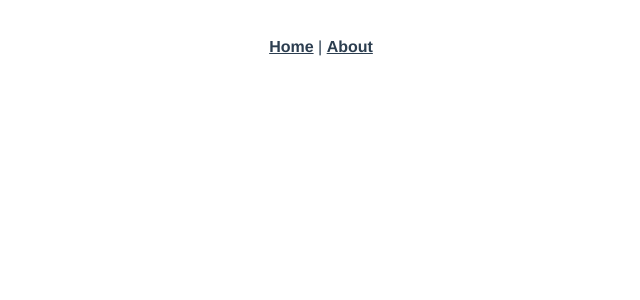
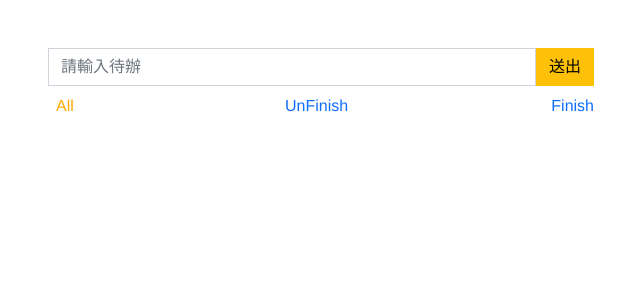
Before and after one commit to ChienYuYu/0917todolist, a Vue app: page /#/todolist in a window 1280 px wide. Before the commit this address had no page. Shown: the top 300 px of the page, without its empty margins (319-959 px from the left). Built offline with nearby package versions, Linux system fonts and the light colour scheme.

Commit message:
20220917

```diff
--- a/package.json
+++ b/package.json
@@ -8,6 +8,7 @@
     "lint": "vue-cli-service lint"
   },
   "dependencies": {
+    "bootstrap": "^5.2.1",
     "core-js": "^3.8.3",
     "vue": "^3.2.13",
     "vue-router": "^4.0.3"
--- a/src/App.vue
+++ b/src/App.vue
@@ -1,8 +1,4 @@
 <template>
-  <nav>
-    <router-link to="/">Home</router-link> |
-    <router-link to="/about">About</router-link>
-  </nav>
   <router-view/>
 </template>
 
--- a/src/main.js
+++ b/src/main.js
@@ -1,5 +1,7 @@
 import { createApp } from 'vue';
 import App from './App.vue';
+import 'bootstrap';
+import 'bootstrap/dist/css/bootstrap.min.css';
 import router from './router';
 
 createApp(App).use(router).mount('#app');
--- a/src/router/index.js
+++ b/src/router/index.js
@@ -10,10 +10,12 @@ const routes = [
   {
     path: '/about',
     name: 'about',
-    // route level code-splitting
-    // this generates a separate chunk (about.[hash].js) for this route
-    // which is lazy-loaded when the route is visited.
     component: () => import(/* webpackChunkName: "about" */ '../views/AboutView.vue'),
+  },
+  {
+    path: '/todolist',
+    name: 'todolist',
+    component: () => import('../views/TodoList.vue'),
   },
 ];
 
--- /dev/null
+++ b/src/views/TodoList.vue
@@ -0,0 +1,100 @@
+<template>
+  <div class="container py-5">
+    <div class="row justify-content-center">
+      <div class="col-lg-6 d-flex">
+        <input type="text" class="form-control rounded-0" aria-label="輸入待辦"
+        placeholder="請輸入待辦" v-model="todoContent" @keyup.enter="addTodo">
+        <input type="submit" value="送出" class="btn btn-warning rounded-0"
+        @click="addTodo">
+      </div>
+    </div>
+    <div class="row justify-content-center">
+      <ul class="col-10 col-lg-6 m-0 list-unstyled d-flex justify-content-between">
+        <li class="">
+          <a href="#" class="d-inline-block p-2"
+          @click.prevent="status = 'all'"
+          :class="{select:status === 'all'}">
+            All
+          </a>
+        </li>
+        <li>
+          <a href="#" class="d-inline-block py-2"
+          @click.prevent="status = 'unfinish'"
+          :class="{select:status ==='unfinish'}">
+            UnFinish
+          </a>
+        </li>
+        <li>
+          <a href="#" class="d-inline-block py-2"
+          @click.prevent="status = 'finish'"
+          :class="{select:status === 'finish'}">
+            Finish
+          </a>
+        </li>
+      </ul>
+    </div>
+    <div class="row justify-content-center">
+      <ul class="list col-10 col-lg-8 list-unstyled">
+      <li v-for="(item, index) in filterTodo" :key="item.id">
+        <label :for="index" class="todo border d-flex justify-content-between p-2">
+          <input type="checkbox" :id="index" v-model="item.complete">
+          <span>{{ item.content }}</span>
+          <a href="#" class="text-decoration-none"
+          @click.prevent="deleteTodo(index)">X</a>
+        </label>
+      </li>
+    </ul>
+    </div>
+  </div>
+</template>
+
+<script>
+export default {
+  data() {
+    return {
+      todoList: [],
+      todoContent: '',
+      status: 'all',
+    };
+  },
+  methods: {
+    addTodo() {
+      const time = new Date();
+      const newTodo = {
+        id: time.getTime(),
+        content: this.todoContent,
+        complete: false,
+      };
+      this.todoList.push(newTodo);
+      console.log(this.todoList);
+      this.todoContent = '';
+    },
+    deleteTodo(i) {
+      this.todoList.splice(i, 1);
+    },
+  },
+  computed: {
+    filterTodo() {
+      if (this.status === 'unfinish') {
+        return this.todoList.filter((item) => item.complete === false);
+      }
+      if (this.status === 'finish') {
+        return this.todoList.filter((item) => item.complete === true);
+      }
+      return this.todoList;
+    },
+  },
+};
+</script>
+
+<style lang="scss" scoped>
+  a{
+    text-decoration: none;
+  }
+  .todo input:checked ~ span{
+    text-decoration: line-through;
+  }
+  .select{
+    color: #fa0;
+  }
+</style>
```
Also changed, not shown: 2 other files (tests, documents, lock files or other folders).
